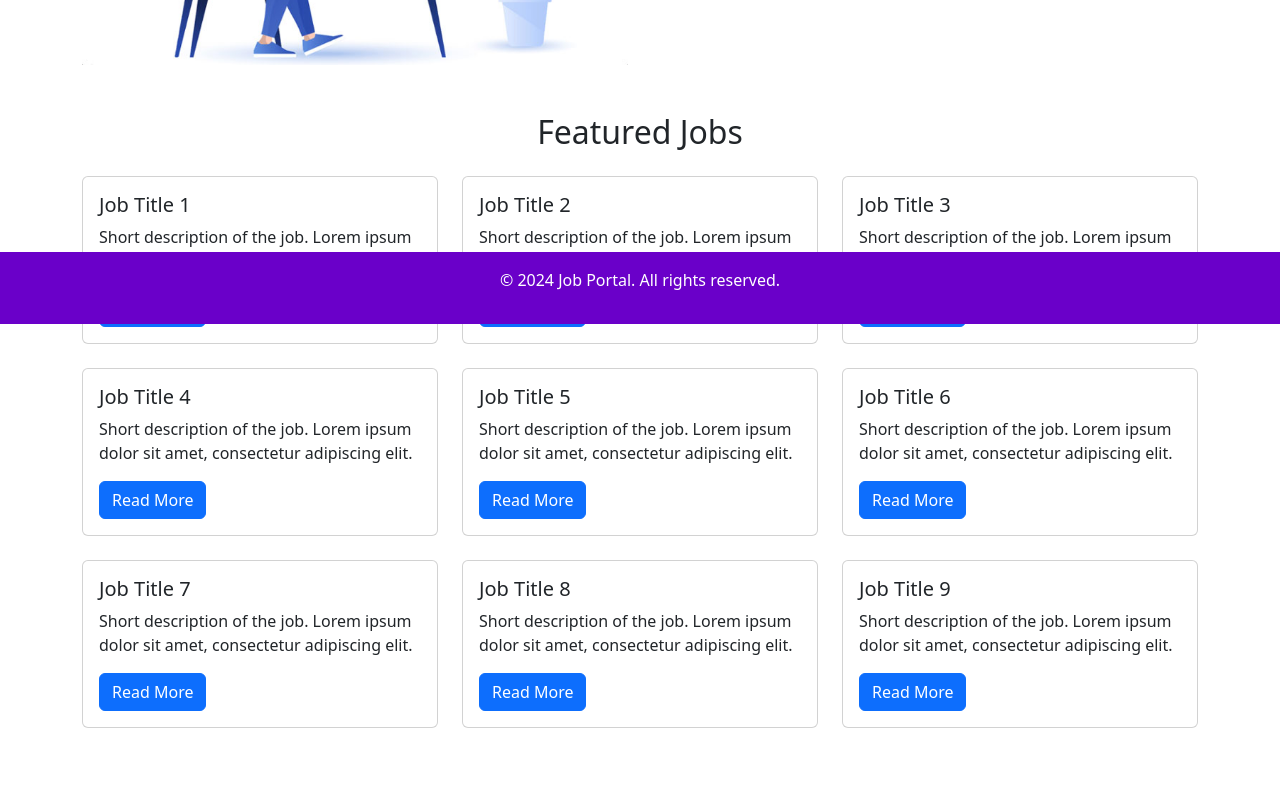
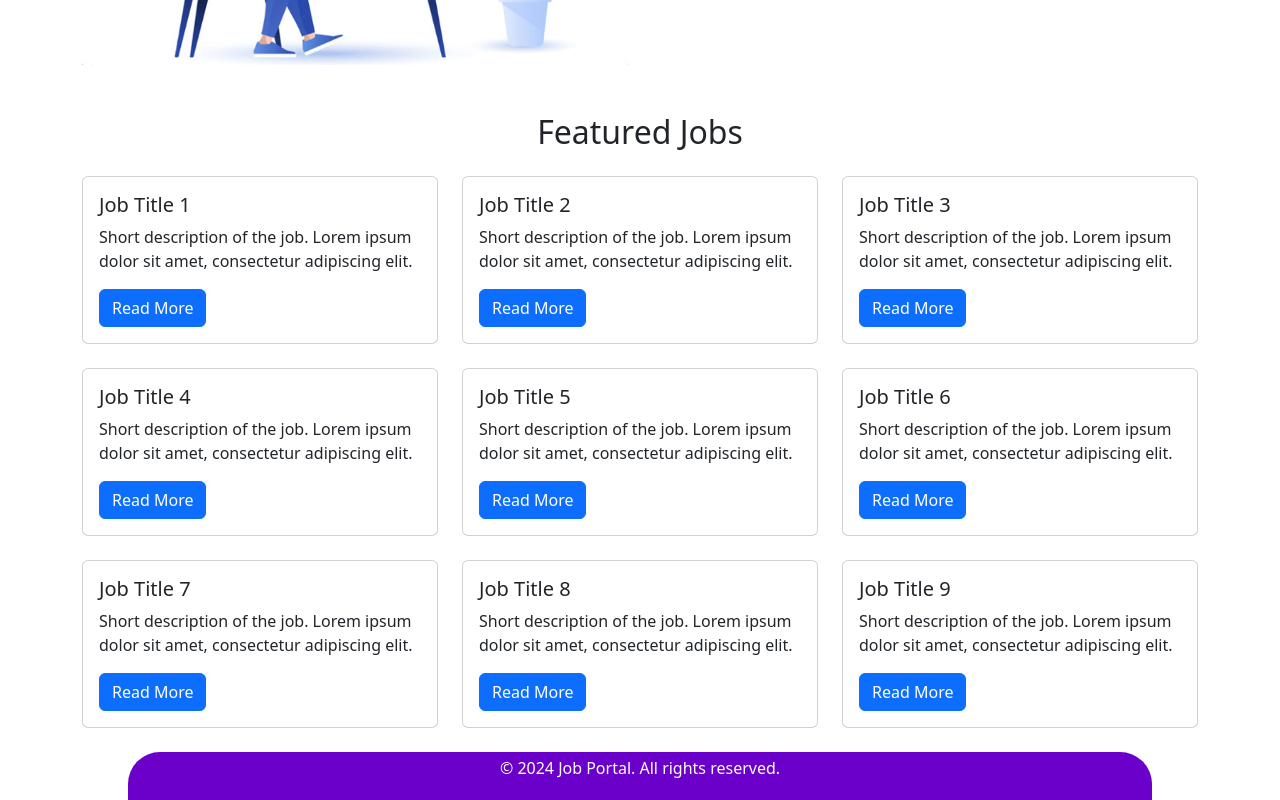
Before and after one commit to smithirpara14/JobPort, a React (Create React App) app in the folder front-end/: page / in a window 1280 px wide. Shown: the part 476-1276 px from the top of the page. Before the commit the page ends 1252 px from the top, so only its background shows below. Built offline with nearby package versions, Linux system fonts and the light colour scheme.

Commit message:
UI Improvements

```diff
--- a/front-end/src/components/footer.jsx
+++ b/front-end/src/components/footer.jsx
@@ -3,11 +3,15 @@ import { Row, Col } from "react-bootstrap";
 
 const Footer = () => {
   return (
-    <Row className="mt-4">
+    <Row>
       <Col>
         <footer
-          className="fixed-bottom text-white p-3 text-center"
-          style={{ backgroundColor: "#6A00C9" }}
+          className="rounded-top-5 px-4 text-white p-1 text-center"
+          style={{
+            backgroundColor: "#6A00C9",
+            width: "80%",
+            margin: "auto",
+          }}
         >
           <p>&copy; 2024 Job Portal. All rights reserved.</p>
         </footer>
--- a/front-end/src/components/header.jsx
+++ b/front-end/src/components/header.jsx
@@ -1,11 +1,11 @@
 import React from "react";
 import { Navbar, Nav } from "react-bootstrap";
 import "bootstrap/dist/css/bootstrap.min.css";
-import { isAuthenticated} from "../controllers/auth";
+import { isAuthenticated } from "../controllers/auth";
 const Header = () => {
   return (
     <Navbar
-      className="rounded-bottom-5 px-4"
+      className="rounded-bottom-5 px-4 mb-4"
       style={{
         backgroundColor: "#6A00C9",
         width: "80%",
@@ -29,8 +29,7 @@ const Header = () => {
           <Nav.Link href="/about" className="text-light">
             About
           </Nav.Link>
-          {
-            isAuthenticated() ? (
+          {isAuthenticated() ? (
             <Nav.Link href="/logout" className="text-light">
               Logout
             </Nav.Link>
@@ -38,9 +37,7 @@ const Header = () => {
             <Nav.Link href="/login" className="text-light">
               Login
             </Nav.Link>
-              )
-
-          }
+          )}
           <Nav.Link href="/register" className="text-light">
             Register
           </Nav.Link>
--- a/front-end/src/components/home.jsx
+++ b/front-end/src/components/home.jsx
@@ -6,9 +6,9 @@ const Home = () => {
   return (
     <Container>
       {/* Header Section */}
-      <Row className="mt-4">
+      <Row className="mt-3">
         <Col>
-          <h1 className="text-center">Welcome to Job Portal</h1>
+          <h1 className="text-center ">Welcome to Job Portal</h1>
           <p className="text-center">
             Find the perfect job that matches your skills and interests.
           </p>
```
Lines whose indentation alone changed are shown as unchanged.
